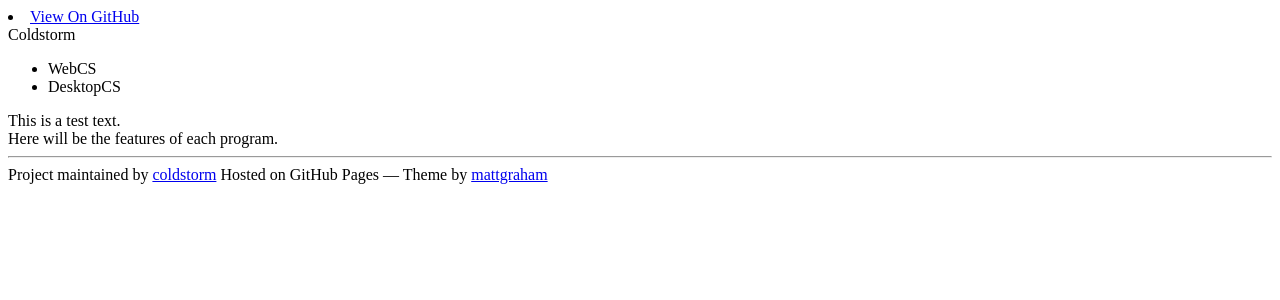
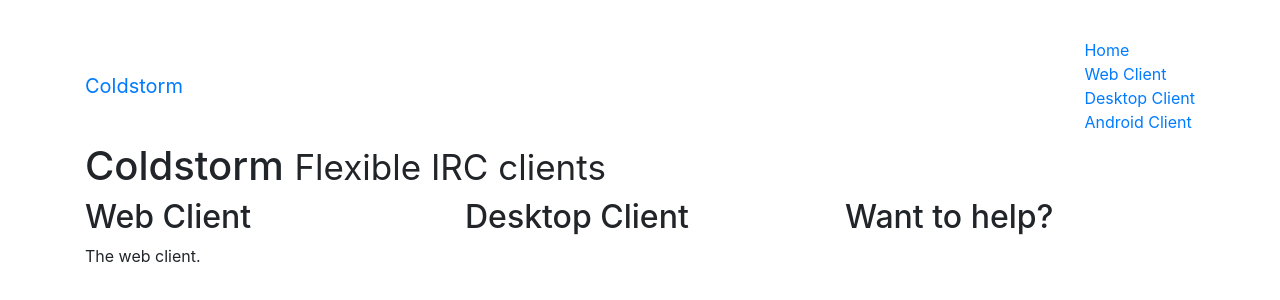
Before and after one commit to coldstorm/coldstorm.github.io, a plain HTML site: page index.html in a window 1280 px wide. Drawn offline with nearby package versions, Linux system fonts and the light colour scheme.

Commit message:
Bootstrap 3 all the way

```diff
--- a/index.html
+++ b/index.html
@@ -1,59 +1,55 @@
 <!doctype html>
 <html>
 <head>
-    <meta charset="utf-8">
-    <meta http-equiv="X-UA-Compatible" content="chrome=1">
-    <title>Coldstorm.github.io by coldstorm</title>
-    <!--<link rel="stylesheet" href="stylesheets/styles.css">-->
-    <link rel="stylesheet" href="stylesheets/main.css" />
-    <link rel="stylesheet" href="stylesheets/pygment_trac.css">
-    <script src="https://ajax.googleapis.com/ajax/libs/jquery/1.7.1/jquery.min.js"></script>
-    <script src="javascripts/respond.js"></script>
-    <!--[if lt IE 9]>
-      <script src="//html5shiv.googlecode.com/svn/trunk/html5.js"></script>
-    <![endif]-->
-    <!--[if lt IE 8]>
-    <link rel="stylesheet" href="stylesheets/ie.css">
-    <![endif]-->
-    <meta name="viewport" content="width=device-width, initial-scale=1, user-scalable=no">
+    <meta charset="utf-8" />
+    <title>Coldstorm</title>
+    <link rel="stylesheet" href="//bootswatch.com/slate/bootstrap.min.css" />
+    <script
+        src="https://ajax.googleapis.com/ajax/libs/jquery/1.7.1/jquery.min.js">
+    </script>
+    <meta name="viewport"
+        content="width=device-width, initial-scale=1, user-scalable=no">
+    <style type="text/css">
+    body {
+        padding-top: 30px;
+    }
+    </style>
 </head>
 <body>
-    <div id="header">
-        <nav>
-            <li class="fork"><a href="https://github.com/coldstorm">View On GitHub</a></li>
-        </nav>
+<div class="navbar navbar-fixed-top">
+    <div class="container">
+        <a class="navbar-brand" href="/">Coldstorm</a>
+        <ul class="nav navbar-nav">
+            <li class="active"><a href="#">Home</a></li>
+            <li><a href="/coldstorm/">Web Client</a></li>
+            <li><a href="/WebCS/">Desktop Client</a></li>
+            <li class="disabled"><a href="#">Android Client</a></li>
+        </ul>
+    </div>
+</div>
+<div class="container">
+    <div class="page-header">
+        <h1>
+            Coldstorm
+            <small>Flexible IRC clients</small>
+        </h1>
     </div>
 
-    <div class="wrapper">
-        <section>
-            <div class="container">
-                <div class="chat">
-                    <header>
-                        <div class="title">Coldstorm</div>
-                        <ul class="tabs">
-                            <li class="tab active">WebCS
-                            </li>
-                            <li class="tab">DesktopCS
-                            </li>
-                        </ul>
-                    </header>
-                    <main>
-                    <div class="lines">
-                        This is a test text.<br />
-                        Here will be the features of each program.<br />
-                    </div>
-                </main>
-                </div>
-            </div>
-        </section>
+    <div class="row">
+        <div class="col-lg-4">
+            <h2>Web Client</h2>
 
-        <section>
-            <hr />
-            <span class="credits left">Project maintained by <a href="https://github.com/coldstorm">coldstorm</a></span>
-            <span class="credits right">Hosted on GitHub Pages &mdash; Theme by <a href="https://twitter.com/michigangraham">mattgraham</a></span>
-        </section>
+            <p>
+                The web client.
+            </p>
+        </div>
+        <div class="col-lg-4">
+            <h2>Desktop Client</h2>
+        </div>
+        <div class="col-lg-4">
+            <h2>Want to help?</h2>
+        </div>
     </div>
-    <!--[if !IE]><script>fixScale(document);</script><![endif]-->
-
+</div>
 </body>
 </html>
```
